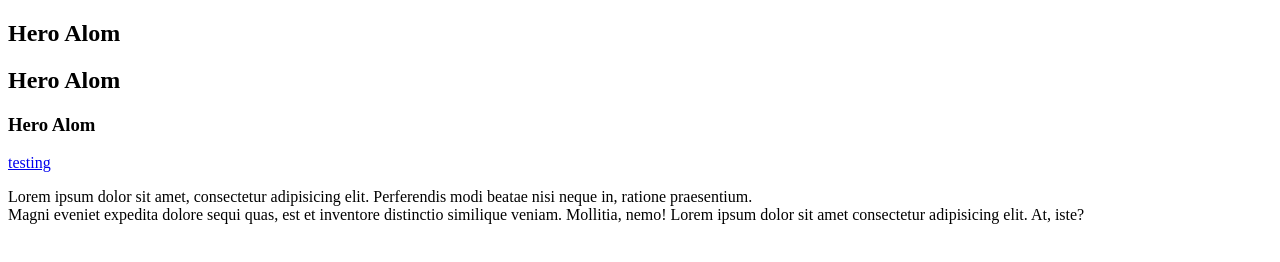
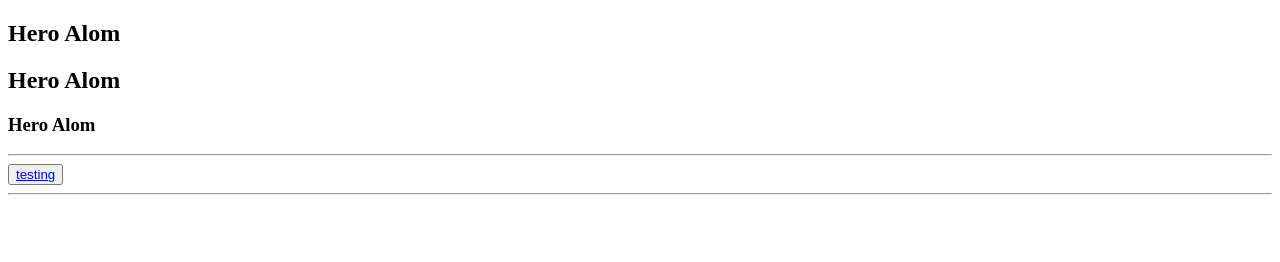
Before and after one commit to arfinaleusuf/Module-01-SDP, a plain HTML site: page index.html in a window 1280 px wide. Drawn offline with Linux system fonts and the light colour scheme.

Commit message:
refactor button structure and remove unused paragraph in index.html

```diff
--- a/index.html
+++ b/index.html
@@ -13,13 +13,12 @@
         <h1>Hero Alom</h1>
         <h2>Hero Alom</h2>
         <h3>Hero Alom</h3>
-        <a target="_blank" href="./test.html">testing</a>
+
+        <hr>
+        <button><a target="_blank" href="./test.html">testing</a></button>
+        <hr>
     </section>
 
-    <p>
-        Lorem ipsum dolor sit amet, consectetur adipisicing elit. Perferendis modi beatae nisi neque in, ratione praesentium.
-        <br> Magni eveniet expedita dolore sequi quas, est et inventore distinctio similique veniam. Mollitia, nemo! Lorem ipsum dolor sit amet consectetur adipisicing elit. At, iste?
-    </p>
 </body>
 
 </html>
```
